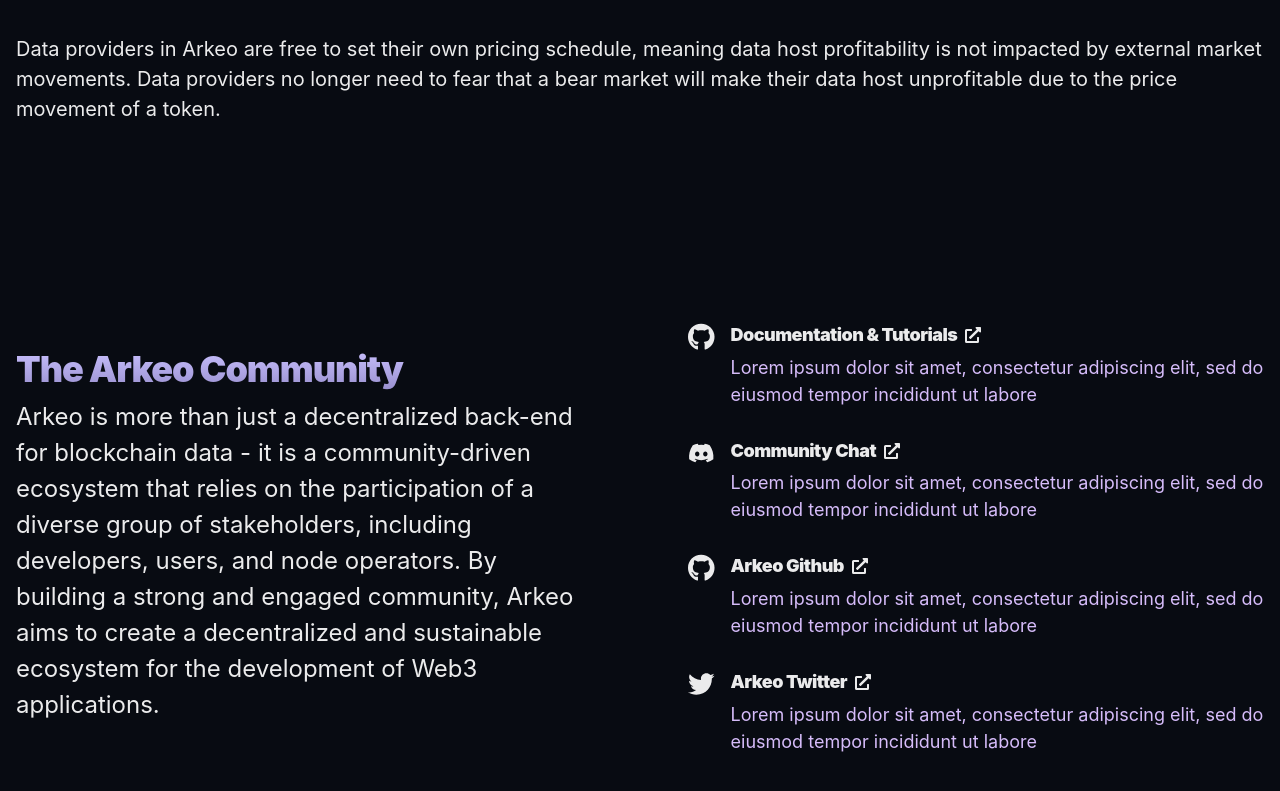
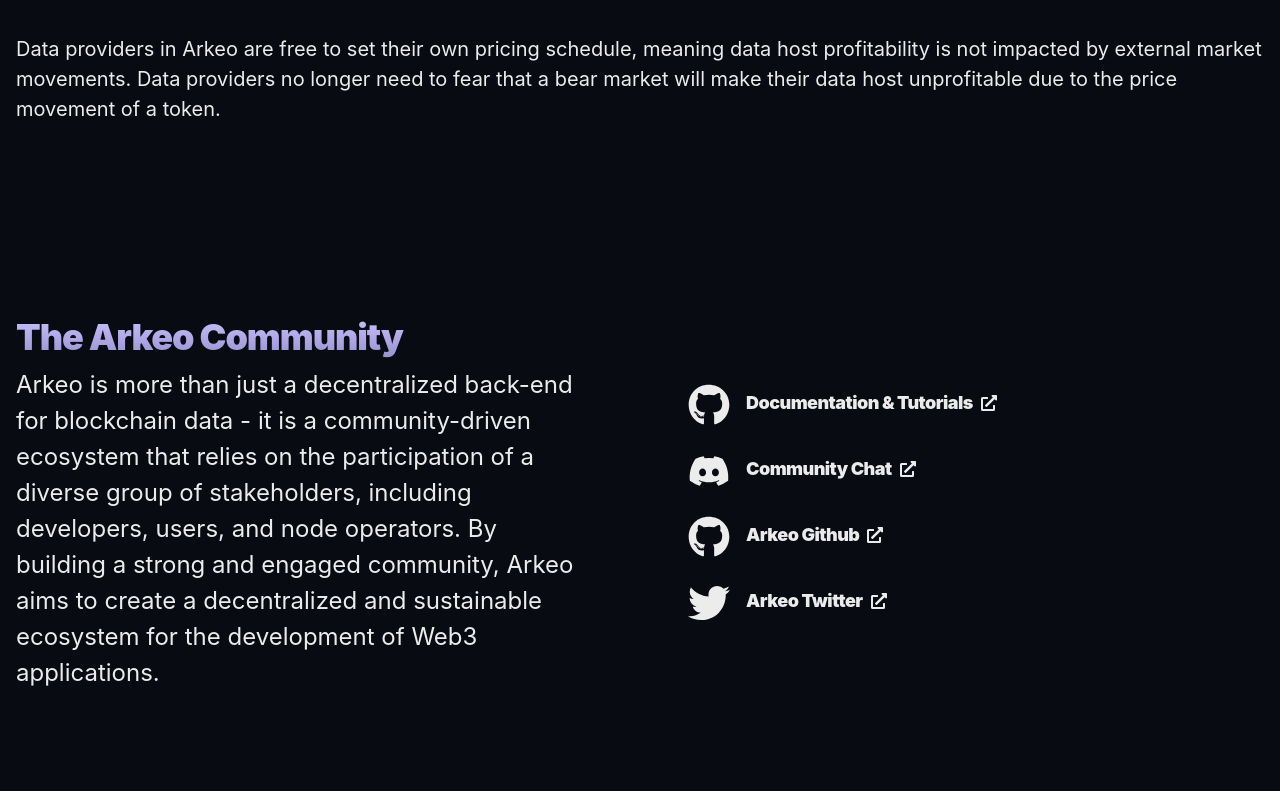
Before and after one commit to arkeonetwork/arkeonetwork.github.io, a React (Create React App) app: page / in a window 1280 px wide. Shown: the part 9803-10594 px from the top of the page. Built offline with nearby package versions, Linux system fonts and the light colour scheme.

Commit message:
update community links

```diff
--- a/src/App.tsx
+++ b/src/App.tsx
@@ -624,7 +624,7 @@ export const App = () => (
           <GridSectionRight gap={6}>
             <Link
               isExternal
-              href='https://github.com/arkeonetwork'
+              href='https://docs.arkeo.network/'
               role='group'
               _hover={{ textDecoration: 'none' }}
             >
@@ -637,15 +637,14 @@ export const App = () => (
                     </Heading>
                     <FaExternalLinkAlt />
                   </Flex>
-
-                  <Text color='purple.200' fontSize='lg'>
-                    Lorem ipsum dolor sit amet, consectetur adipiscing elit, sed do eiusmod tempor
-                    incididunt ut labore
-                  </Text>
                 </Stack>
               </Flex>
             </Link>
-            <Link role='group' _hover={{ textDecoration: 'none' }}>
+            <Link
+              href='https://discord.gg/BfEHpm6uFc'
+              role='group'
+              _hover={{ textDecoration: 'none' }}
+            >
               <Flex gap={4}>
                 <FaDiscord fontSize='42px' />
                 <Stack mt={2}>
@@ -655,11 +654,6 @@ export const App = () => (
                     </Heading>
                     <FaExternalLinkAlt />
                   </Flex>
-
-                  <Text color='purple.200' fontSize='lg'>
-                    Lorem ipsum dolor sit amet, consectetur adipiscing elit, sed do eiusmod tempor
-                    incididunt ut labore
-                  </Text>
                 </Stack>
               </Flex>
             </Link>
@@ -678,11 +672,6 @@ export const App = () => (
                     </Heading>
                     <FaExternalLinkAlt />
                   </Flex>
-
-                  <Text color='purple.200' fontSize='lg'>
-                    Lorem ipsum dolor sit amet, consectetur adipiscing elit, sed do eiusmod tempor
-                    incididunt ut labore
-                  </Text>
                 </Stack>
               </Flex>
             </Link>
@@ -701,11 +690,6 @@ export const App = () => (
                     </Heading>
                     <FaExternalLinkAlt />
                   </Flex>
-
-                  <Text color='purple.200' fontSize='lg' textDecoration='none'>
-                    Lorem ipsum dolor sit amet, consectetur adipiscing elit, sed do eiusmod tempor
-                    incididunt ut labore
-                  </Text>
                 </Stack>
               </Flex>
             </Link>
```
